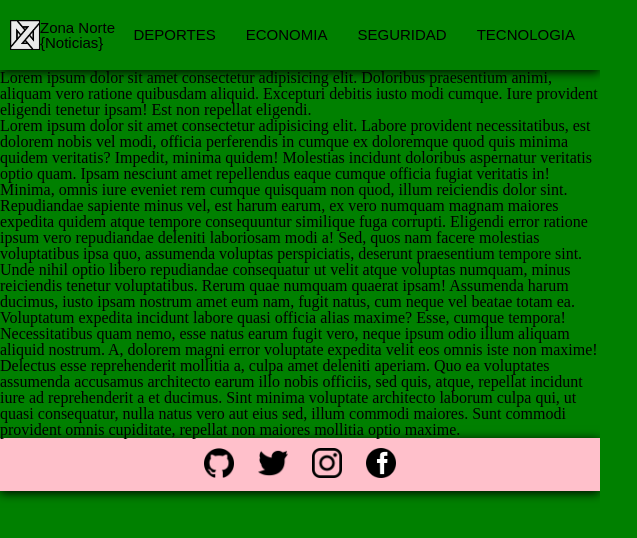
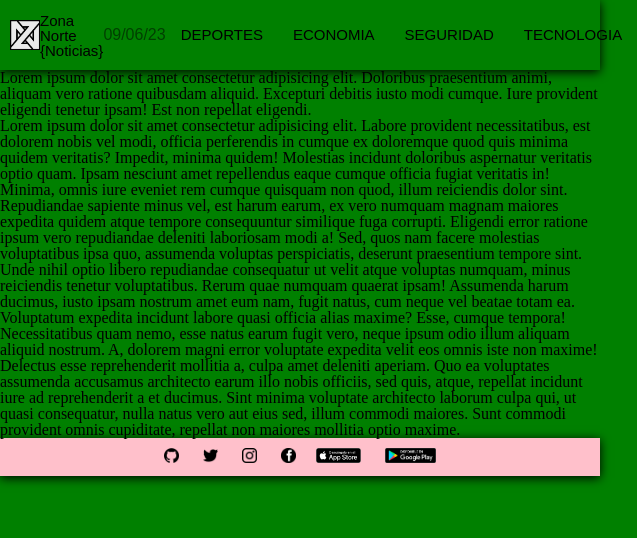
Before and after one commit to zequ22/TP2_Flexbox, a plain HTML site: page index.html in a window 600 px wide. Shown: the whole page, 637 px wide, since content can reach past the window. Drawn offline with Linux system fonts and the light colour scheme.

Commit message:
Fecha y Footer listos

```diff
--- a/index.html
+++ b/index.html
@@ -14,6 +14,7 @@
                 <img class="iconos" src="/imagenes/logo.jpg" alt="Logo Principal">
                 <div>Zona Norte<br>{Noticias}</div>
             </a>
+            <div class="fecha">09/06/23</div>
             <button class="boton">
                 <img class="iconos" src="/imagenes/icon.png" alt="Menu">
             </button>
@@ -44,7 +45,11 @@
                 <li><img class="iconos" src="imagenes/logoTW.png" alt="TW"></li>
                 <li><img class="iconos" src="imagenes/logoIG.png" alt="IG"></li>
                 <li><img class="iconos" src="imagenes/logoFB.png" alt="FB"></li>
-                </ul>
+            </ul>
+            <ul class="downmenu">
+                <li><img class="descargas" src="imagenes/appstore.png" alt=""></li>
+                <li><img class="descargas" src="imagenes/googleplay.png" alt=""></li>
+            </ul>
         </nav>
     </footer>
 </body>
--- a/styles.css
+++ b/styles.css
@@ -20,19 +20,33 @@ a{
     color: black;
     font-family: fantasy;
 }
+.fecha{
+    font-family: fantasy;
+    color: black;
+    opacity: 0.5;
+    display: flex;
+    align-items: center;
+}
 footer{
     background-color: pink;
     box-shadow: 0 2px 10px black;
 }
+
 .downnav{
-    display: flex;
-    justify-content: center;
+    display: inline;
+    justify-content:center;
     padding: 10px;
 }
 .downmenu li{
     display: inline;
-    margin: 10px;
+    margin: 7px;
 }
+
+.descargas{
+    height: 30px;
+    width: 85px;
+}
+
 
 
 @media (max-width:600px) {
@@ -43,6 +57,15 @@ footer{
     .topmenu{
         display: none;
     }
+    footer{
+        display: flex;
+        justify-content: center;
+    }
+    .downmenu img{
+        height: 15px;
+        width: auto;
+    }
+
     body{
         background-color: blueviolet;
     }
@@ -71,6 +94,16 @@ footer{
         display: none;
     }
 
+    .downnav{
+        display: flex;
+        justify-content:space-between;
+        padding: 10px;
+    }
+    .downmenu li{
+        display: inline;
+        margin: 10px;
+    }
+
     body{
         background-color: green;
     }
```
Also changed, not shown: imagenes/appstore.png (added), imagenes/googleplay.png (added).
